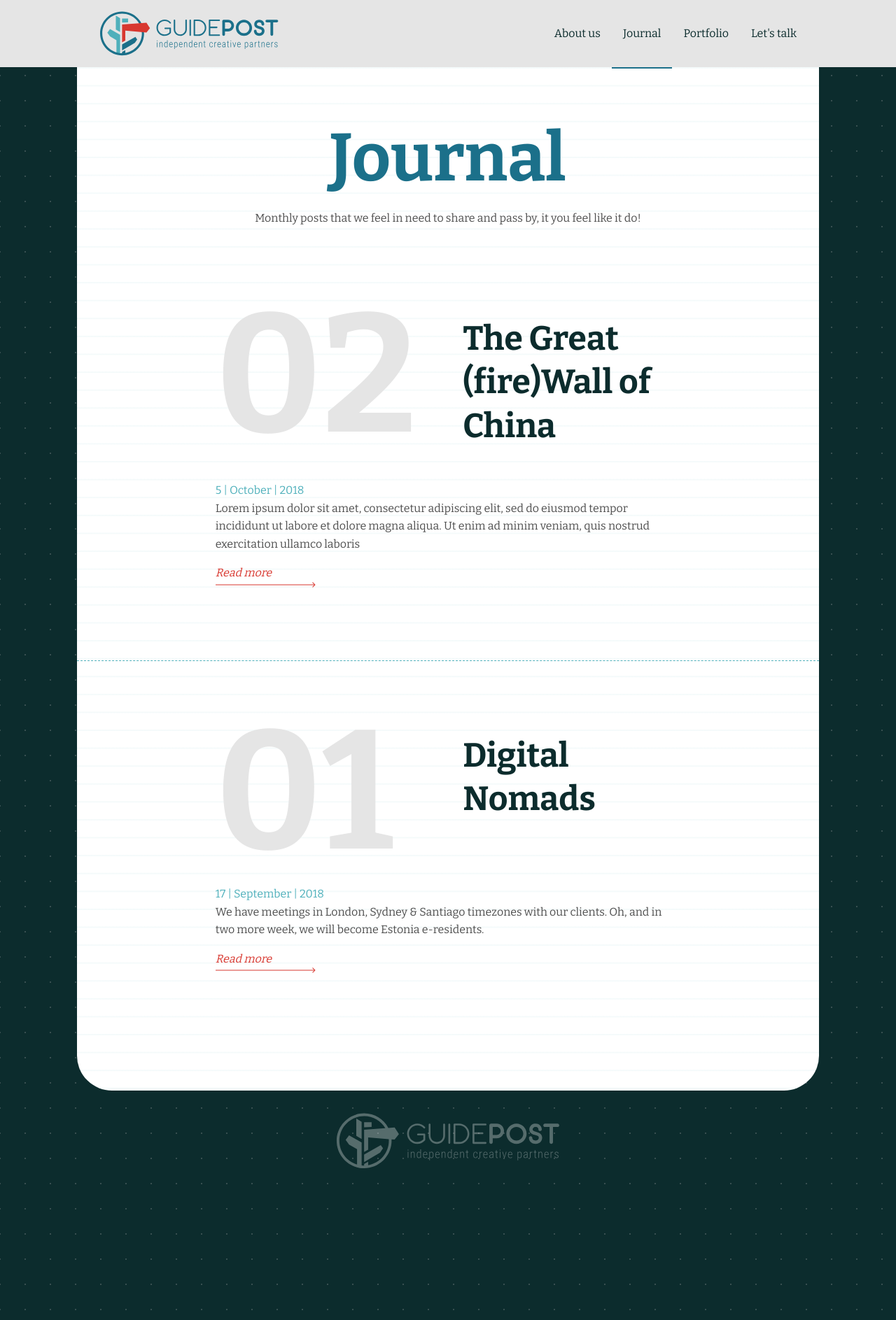
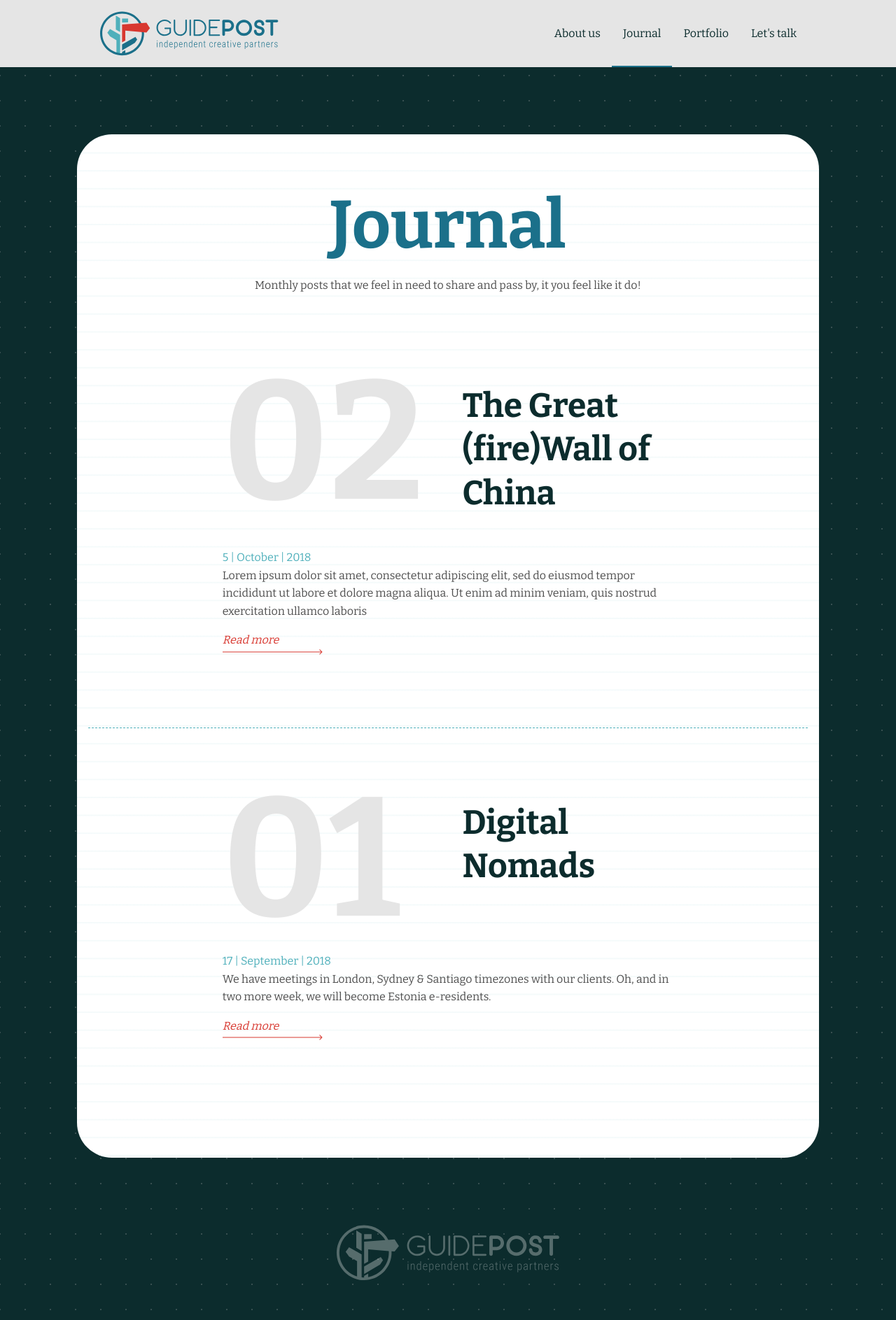
Before and after one commit to GuidePostCreative/guidepost.design, a Jekyll site: the page built from journal.html, in a window 1280 px wide. Shown: the whole page at 70% size. Built offline with Jekyll 4.4.1, drawn with Linux system fonts in a browser that asks for light colours.

Commit message:
Make journal round

```diff
--- a/assets/css/_journal.sass
+++ b/assets/css/_journal.sass
@@ -10,13 +10,15 @@ $jounral-line-color: lighten($secondary_color_2, 45%)
 
   .page
     margin: 0
-    padding: 0
+    padding-top: 0
     .content
       background-color: white
       background-image: linear-gradient(0deg, transparent $journal-line-space, $jounral-line-color $journal-line-space, $jounral-line-color $journal-line-space + $journal-line-width)
       background-size: 100% $journal-line-space + $journal-line-width
-      padding: 4 * $gutter 0
-      border-radius: 0 0 50px 50px
+      padding-top: 4 * $gutter
+      padding-bottom: 4 * $gutter
+      border-radius: 50px
+      margin: 6 * $gutter 0 0
   .footer
     background: none
 
@@ -134,10 +136,45 @@ $journal-number-height: $journal-number-size + (2 * $journal-number-margin)
 
 
 @media (max-width: $page_width)
+  .journal-body
+    background: none
+    .page
+      .content
+        margin-top: 0
+    .footer
+      background-color: $footer_background
+      background-image: url(/assets/img/footer/pattern_dot.svg)
+
+  .entry-preview
+    padding: $gutter 0 2 * $gutter
+    &.last
+      border-bottom: none
+
+    .number
+      font-size: 15 * $font-size
+      text-align: left
+      margin-bottom: $gutter
+      margin-left: -$gutter
+
+    .title
+      font-size: 3 * $font-size
+      margin: 0
+    .date
+      margin: 0 0 $gutter
+
+
+  .journal-header
+    margin-bottom: 2 * $gutter
+    .title
+      font-size: 4 * $font-size
+      text-align: center
+    .slogan
+      font-size: $font-size
+      text-align: center
+
   .journal-entry
     .journal-number
       .left-body
         width: 0
       .counter
-
         padding: 0 20px 0 10px
--- a/assets/css/_navbar.sass
+++ b/assets/css/_navbar.sass
@@ -26,7 +26,6 @@
     margin: $gutter 0 0 $gutter
     height: $navbar-height - (2* $gutter)
 
-
   .menu
     .menu-links
       height: $navbar-height
@@ -39,7 +38,7 @@
 
         a
           color: $navbar-color
-          height: $navbar-height
+          height: $navbar-height - 2px
           display: block
           padding: 0 $gutter
           text-decoration: none
@@ -58,6 +57,14 @@
     height: $navbar-height - 4 * $gutter
 
 @media (max-width: $page-width)
+  .navbar
+    height: $navbar-height-mobile
+    #navbar-logo
+      margin: $gutter 0 0 $gutter
+      height: $navbar-height-mobile - (2* $gutter)
+    #mobile-menu-btn
+      height: 20px
+      margin: 30px $gutter
   .menu
     .menu-links
       display: none !important
--- a/assets/css/_variables.sass
+++ b/assets/css/_variables.sass
@@ -24,6 +24,7 @@ $footer-height: 300px
 $navbar-color: $title-color
 $navbar-background-color: $primary_color_1
 $navbar-height: 6 * $gutter
+$navbar-height-mobile: 5 * $gutter
 $navbar-active-color: $secondary_color_1
 
 // Breadcrumbs
--- a/journal.html
+++ b/journal.html
@@ -19,7 +19,7 @@ body_class: journal-body
   {% for item in journal_items %}
     <div class="entry-preview {% if forloop.last %}last{% endif %}">
       <div class="row">
-        <div class="col-2"></div>
+        <div class="col-2 tablet-or-bigger"></div>
         <div class="col-4">
           <h3 class="number">{{ item.number }}</h3>
         </div>
```
Also changed, not shown: 2 other files.
